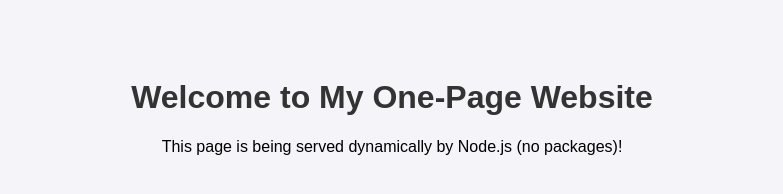
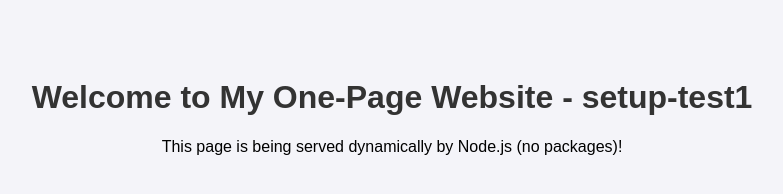
Before and after one commit to crannull/setup-test1, a website: page index.html in a window 1280 px wide. Shown: the whole page, without its empty margins (248-1031 px from the left). Drawn offline with Linux system fonts and the light colour scheme.

Commit message:
Update heading text in index.html

```diff
--- a/index.html
+++ b/index.html
@@ -10,7 +10,7 @@
     </style>
 </head>
 <body>
-    <h1>Welcome to My One-Page Website</h1>
+    <h1>Welcome to My One-Page Website - setup-test1</h1>
     <p>This page is being served dynamically by Node.js (no packages)!</p>
 </body>
 </html>
```
